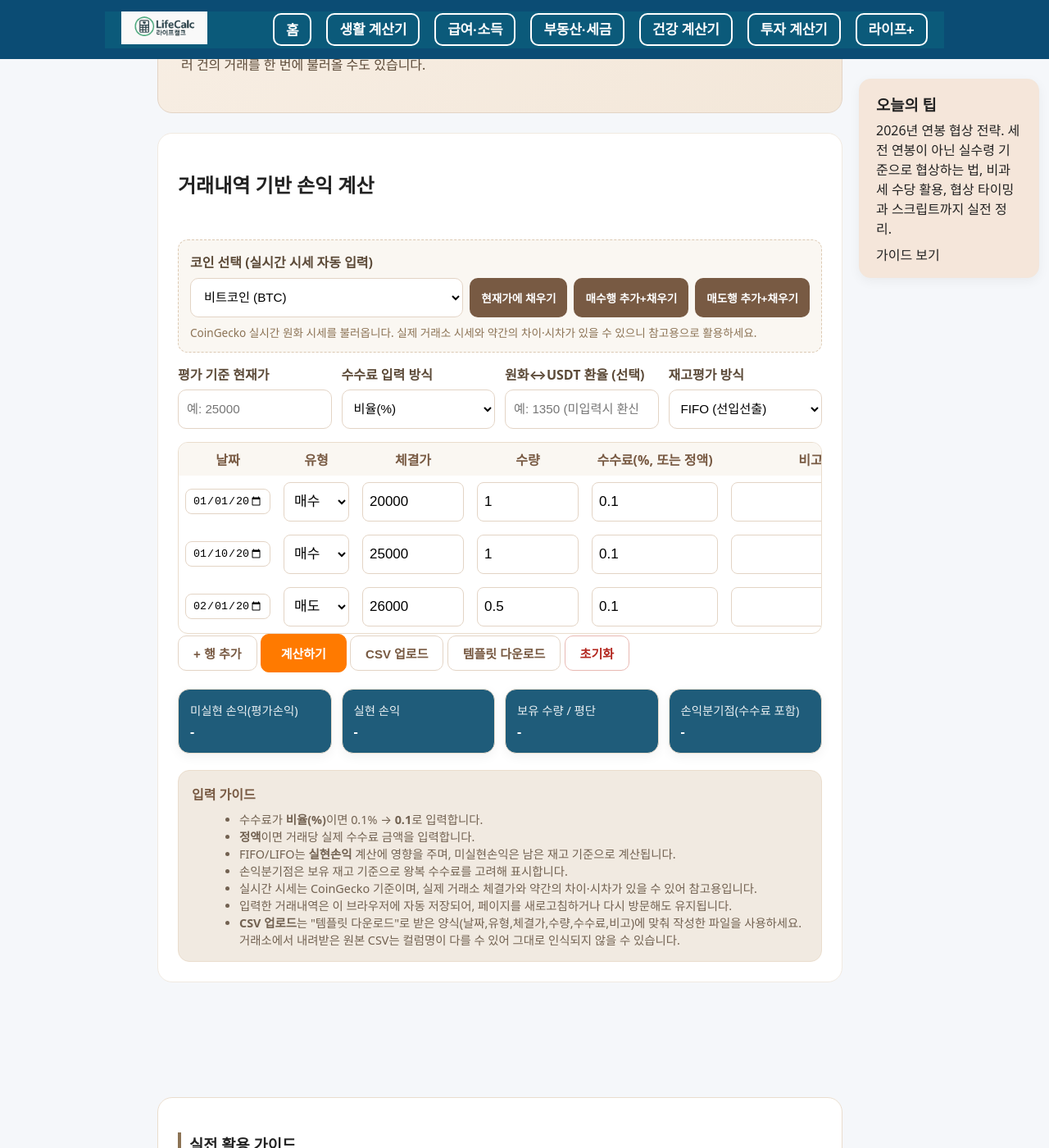
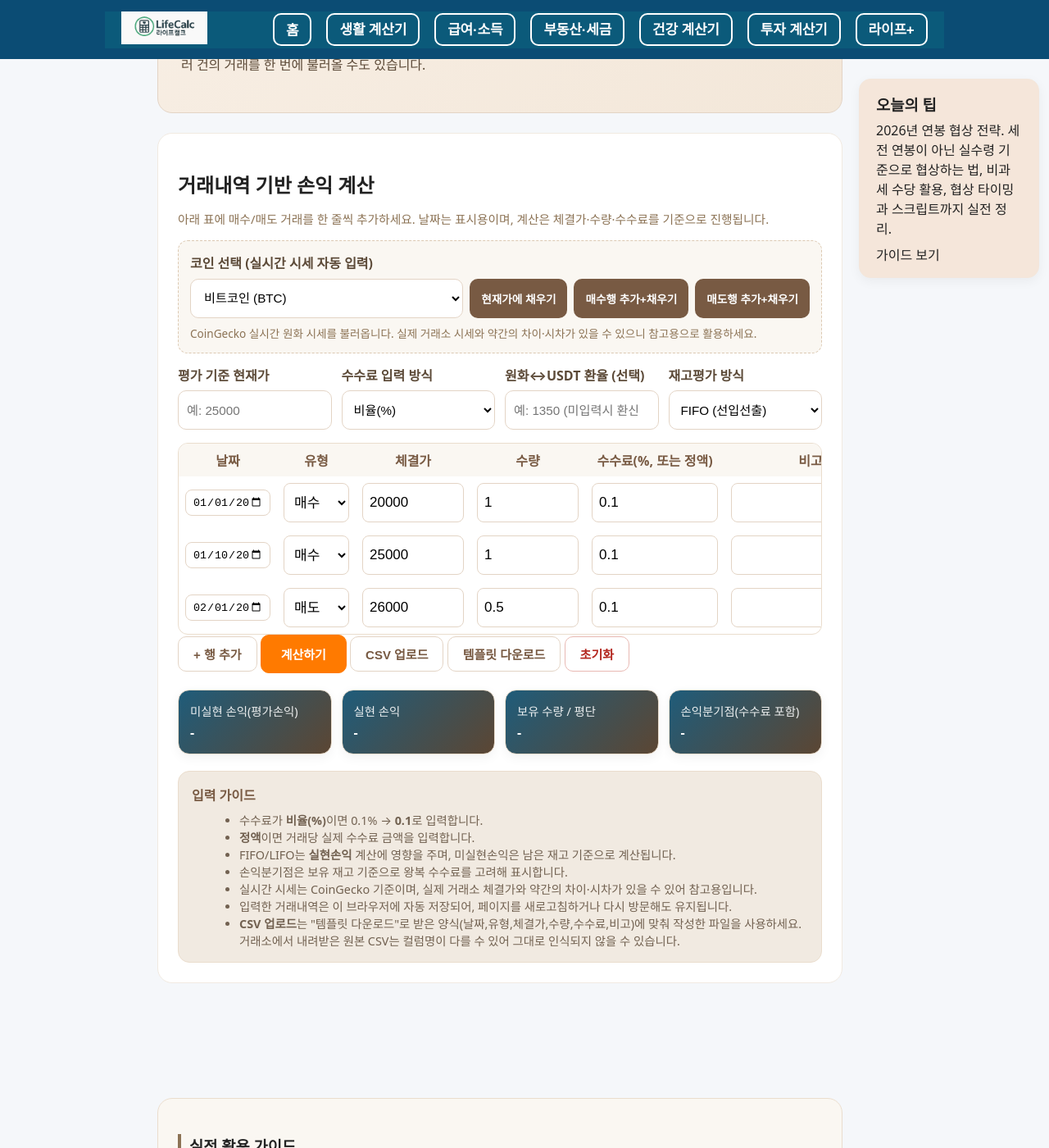
Before and after one commit to khai-lang/LifeCalc, a Jekyll site: the page built from invest/crypto/pnl/index.html, in a window 1280 px wide and 1400 px high, scrolled down 412 px. Shown: the whole window at 82% size. Built offline with Jekyll 4.4.1, drawn with Linux system fonts in a browser that asks for light colours.

Commit message:
Update index.html

```diff
--- a/invest/crypto/pnl/index.html
+++ b/invest/crypto/pnl/index.html
@@ -14,7 +14,7 @@
 </nav>
 
 <section class="cp-hero">
-  <h2>코인 PnL 계산기 <span style="font-size:.6em;opacity:.75;font-weight:600;">FIFO/LIFO · 수수료 포함</span></h2>
+  <h1>코인 PnL 계산기 <span style="font-size:.6em;opacity:.75;font-weight:600;">FIFO/LIFO · 수수료 포함</span></h1>
   <p class="cp-hero-desc">
     코인 투자에서 "결국 얼마 벌었지?"는 단순히 매수가·매도가만 비교해서는 정확히 알 수 없습니다.
     여러 번 나눠 매수하고 일부만 매도한 경우라면 더더욱 그렇습니다. 이 계산기는
@@ -250,7 +250,7 @@
     padding: 28px;
     margin-bottom: 24px;
   }
-  .cp-hero h2 { margin-top: 0; color: #785a43; }
+  .cp-hero h1 { margin-top: 0; color: #785a43; }
   .cp-hero-desc { line-height: 1.7; color: #5c4a38; }
 
   .cp-card {
@@ -260,9 +260,9 @@
     padding: 24px;
     margin-bottom: 20px;
   }
-  .cp-card-light { background:#fff; border-color: #eaddcd; }
+  .cp-card-light { background: #faf7f2; border-color: #eaddcd; }
   .cp-card h3 { border-left: 4px solid #8c7355; padding-left: 10px; }
-  .cp-sub-desc { color: #fff; font-size: 0.92rem; margin-top: -6px; }
+  .cp-sub-desc { color: #8c7355; font-size: 0.92rem; margin-top: -6px; margin-bottom: 16px; }
   .cp-note { font-size: 0.85rem; color: #8c7355; }
 
   .cp-recommend-desc { font-size: 0.9rem; color: #8c7355; }
@@ -389,7 +389,7 @@
 
 #pnl-ledger .kpi .card {
   padding: 14px;
-  background: #1f5c7a;
+  background: linear-gradient(135deg, #1f5c7a, #5c4633);
   border: 1px solid #eaddcd;
   border-radius: 14px;
   overflow: hidden;
```
